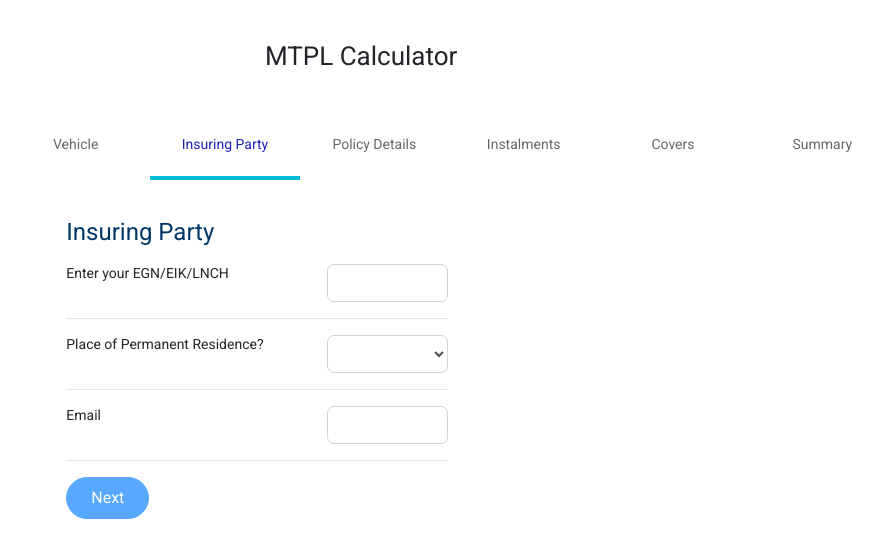
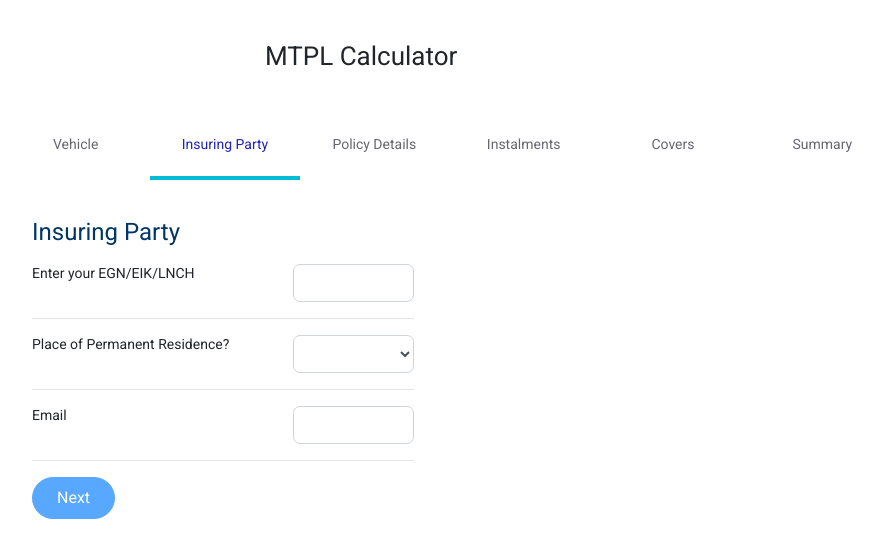
Before and after one commit to karanshirsath/stepperform, an Angular app: page /form in a window 1280 px wide. Both pictures are taken after a click on the label "Insuring Party". Shown: the top 558 px of the page, without its empty margins (191-1074 px from the left). Built offline with nearby package versions, Linux system fonts and the light colour scheme.

Commit message:
insuring party offset removed

```diff
--- a/src/app/components/insuring-party/insuring-party.component.html
+++ b/src/app/components/insuring-party/insuring-party.component.html
@@ -1,4 +1,4 @@
-<div class="col-12 offset-1">
+<div class="col-12">
 <h1 class="display-1 ">Insuring Party</h1>
 <form [formGroup]="insuringParty">
     <div class="form-row">
```
